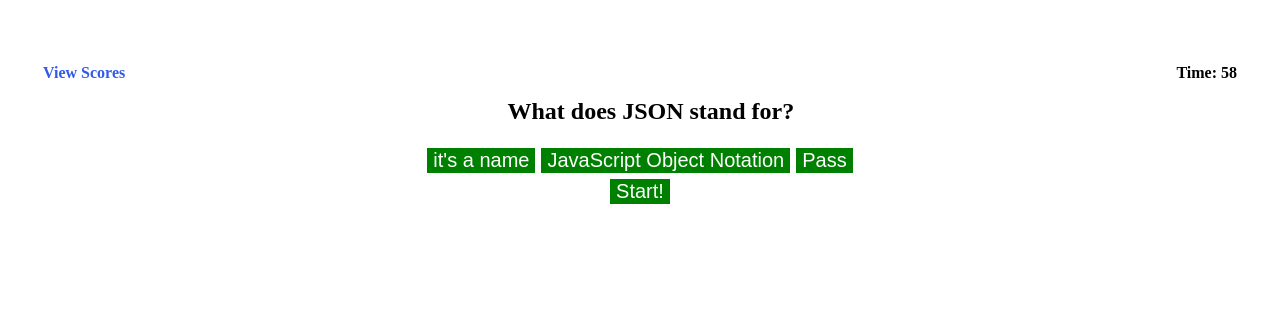
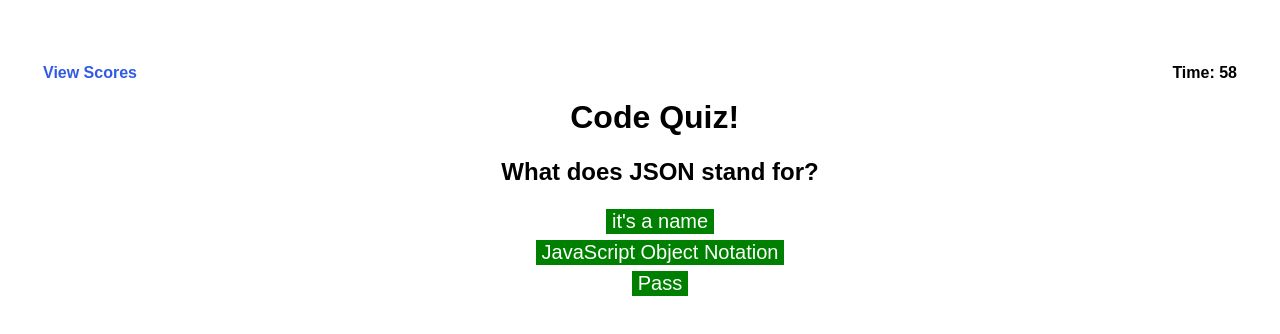
Before and after one commit to jdroyko/codeQuiz, a plain HTML site: page index.html in a window 1280 px wide. Both pictures are taken after a click on the button "Start!". Drawn offline with Linux system fonts and the light colour scheme.

Commit message:
fixed styling of the options for the quiz.

```diff
--- a/assets/css/style.css
+++ b/assets/css/style.css
@@ -1,3 +1,6 @@
+*{
+    font-family: Arial, Helvetica, sans-serif;
+}
 #nav {
 display:block
 margin: 5px;
@@ -7,6 +10,10 @@ padding: 35px;
 /* places high score on the top left side of the nav*/
 .score{
     float:left;
+}
+
+ul{
+    list-style-type: none;
 }
 
 a{
--- a/assets/js/script.js
+++ b/assets/js/script.js
@@ -11,7 +11,8 @@ WHEN I click the start button
 THEN a timer starts and I am presented with a question*/
 
 function start() {
-
+    document.getElementById('btn').style.display = "none";
+    document.getElementById('start-play').style.display = "none";
     timeLeft = 60;
     document.getElementById("timeLeft").innerHTML = timeLeft;
     var timer = setInterval(function () {
@@ -22,11 +23,9 @@ function start() {
             clearInterval(timer);
             endGame();
         }
-        // document.getElementById('#btn').style.visibility = 'hidden';
     }, 1000);
 
     next();
-    //how to hide the button when the game has started???
 
 }
 
@@ -91,7 +90,8 @@ function next() {
     var content = "<h2>" + questions[currQuestion].question + "</h2>"
 
     for (var buttonLoop = 0; buttonLoop < questions[currQuestion].choices.length; buttonLoop++) {
-        var buttonCode = "<button onclick=\"[ANS]\">[CHOICE]</button>";
+
+        var buttonCode = "<li><button onclick=\"[ANS]\">[CHOICE]</button></li>";
         buttonCode = buttonCode.replace("[CHOICE]", questions[currQuestion].choices[buttonLoop]);
         if (questions[currQuestion].choices[buttonLoop] == questions[currQuestion].answer) {
             buttonCode = buttonCode.replace("[ANS]", "correct()");
@@ -102,7 +102,7 @@ function next() {
     }
 
 
-    document.getElementById("quiz").innerHTML = content;
+    document.getElementById("answer-options").innerHTML = content;
 }
 
 //if player misses a question, time is decreased by 10 seconds -- This Works
@@ -143,7 +143,8 @@ function endGame() {
     var content = `
     <h1>Your Code Quiz Result:</h1>
     <h3>Your score is ` + score + `!</h3>
-    <input type="text" id="name" placeholder="name">
-    <button onclick="saveScore()">Save score!</button>;`
+    <input type="text" id="name" placeholder="Enter Intials">
+    <button onclick="saveScore()">Submit</button>`
+
     document.getElementById("quiz").innerHTML = content;
 }
--- a/index.html
+++ b/index.html
@@ -4,6 +4,7 @@
 <header>
 	<title>Code Quiz</title>
 	<meta charset="UTF-8">
+	<!-- CSS Style-->
 	<link href="./assets/css/style.css" rel="stylesheet" type="text/css">
 	<div id="nav">
 		<!-- view scores link on the top left of nav bar-->
@@ -25,7 +26,8 @@
 		<h1>
 			Code Quiz!
 		</h1>
-		<h2>
+		<ul id="answer-options"></ul>
+		<h2 id="start-play">
 			Press Start to Play
 		</h2>
 	</div>
```
